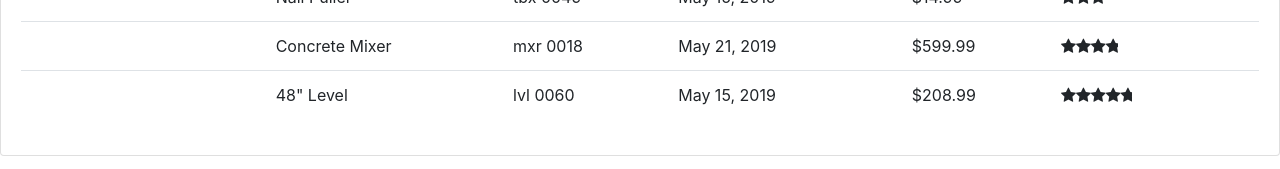
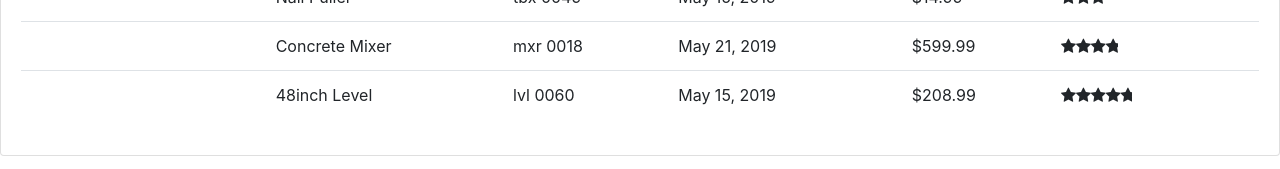
Before and after one commit to JakeAdams91/Angular-Practice, an Angular app: page / in a window 1280 px wide. Shown: the part 432-601 px from the top of the page. Built offline with nearby package versions, Linux system fonts and the light colour scheme.

Commit message:
added http get request to serve data from local JSONfile. simulating HTTPServer requests

```diff
--- a/angular.json
+++ b/angular.json
@@ -21,7 +21,8 @@
             "aot": false,
             "assets": [
               "src/favicon.ico",
-              "src/assets"
+              "src/assets",
+              "src/api"
             ],
             "styles": [
               "src/styles.css"
--- /dev/null
+++ b/src/api/products/products.json
@@ -0,0 +1,68 @@
+[
+  {
+    "productId": 1,
+    "message": "git add .",
+    "productName": "Garden Cart",
+    "productCode": "GDN-0023",
+    "releaseDate": "March 18, 2019",
+    "description": "15 gallon capacity garden cart",
+    "price": 32.99,
+    "starRating": 4.2,
+    "imageUrl": "N/A"
+  },
+  {
+    "productId": 4,
+    "message": "git commit",
+    "productName": "Duplex Nailes",
+    "productCode": "NNN-0123",
+    "releaseDate": "March 18, 2019",
+    "description": "100lbs Duplex nails",
+    "price": 42.00,
+    "starRating": 2.2,
+    "imageUrl": "N/A"
+  },
+  {
+    "productId": 2,
+    "message": "git push",
+    "productName": "Hammer",
+    "productCode": "TBX-0048",
+    "releaseDate": "May 21, 2019",
+    "description": "21oz Framing Hammer",
+    "price": 26.99,
+    "starRating": 4.8,
+    "imageUrl": "N/A 2.0"
+  },
+  {
+    "productId": 3,
+    "message": "git pull",
+    "productName": "Nail Puller",
+    "productCode": "TBX-0049",
+    "releaseDate": "May 15, 2019",
+    "description": "9inch Cats Paw",
+    "price": 14.99,
+    "starRating": 3.1,
+    "imageUrl": "N/A 2.0"
+  },
+  {
+    "productId": 5,
+    "message": "jsj",
+    "productName": "Concrete Mixer",
+    "productCode": "MXR-0018",
+    "releaseDate": "May 21, 2019",
+    "description": "Mixes up to 500lbs",
+    "price": 599.99,
+    "starRating": 3.8,
+    "imageUrl": "N/A 2.0"
+  },
+  {
+    "productId": 6,
+    "message": "sja",
+    "productName": "48inch Level",
+    "productCode": "LVL-0060",
+    "releaseDate": "May 15, 2019",
+    "description": "Made of Titanium Plastic",
+    "price": 208.99,
+    "starRating": 4.7,
+    "imageUrl": "N/A 2.0"
+  }
+]
--- a/src/app/app.module.ts
+++ b/src/app/app.module.ts
@@ -1,6 +1,7 @@
 import { BrowserModule } from '@angular/platform-browser';
 import { NgModule } from '@angular/core';
 import { FormsModule } from '@angular/forms';
+import { HttpClientModule } from '@angular/common/http';
 
 import { AppComponent } from './app.component';
 import { ProductListComponent } from './products/product-list.component';
@@ -16,7 +17,8 @@
   ],
   imports: [
     BrowserModule,
-    FormsModule
+    FormsModule,
+    HttpClientModule
   ],
   providers: [],
   bootstrap: [AppComponent]
--- a/src/app/products/product-list.component.ts
+++ b/src/app/products/product-list.component.ts
@@ -9,9 +9,8 @@
 })
 export class ProductListComponent implements OnInit {
 
-  constructor(private productService: ProductService) {
-    this.listFilter = '';
-  }
+
+  errorMessage: string;
   // Class Data
   pageTitle = 'Product List';
   // tslint:disable-next-line: no-inferrable-types
@@ -26,10 +25,13 @@
     this.filterString = value;
     this.filteredProducts = this.listFilter ? this.performFilter(this.listFilter) : this.products;
   }
-  filteredProducts: IProduct[];
+  filteredProducts: IProduct[] = [];
   products: IProduct[] = [];
+  // Class Functions
+  constructor(private productService: ProductService) {
+    this.listFilter = '';
+  }
 
-  // Class Functions
   onRatingClicked(message: string): void {
     this.pageTitle = 'Product List: ' + message;
   }
@@ -43,7 +45,14 @@
   }
   // on init, load this data (useful for pulling in data from Service / or DB)
   ngOnInit(): void {
-    this.products = this.productService.getProducts();
-    this.filteredProducts = this.products;
+    this.productService.getProducts().subscribe({
+      next: products => {
+        this.products = products;
+        console.log(this.products);
+        this.filteredProducts = this.products;
+        console.log(this.filteredProducts);
+       },
+      error: err => { this.errorMessage = err; }
+    });
   }
 }
--- a/src/app/products/product.service.ts
+++ b/src/app/products/product.service.ts
@@ -1,79 +1,33 @@
 // Service: think Vuex store.
 import { Injectable } from '@angular/core';
+import { HttpClient, HttpErrorResponse } from '@angular/common/http';
 import { IProduct } from './product';
+import { Observable, throwError } from 'rxjs';
+import { catchError, tap } from 'rxjs/operators';
 
 @Injectable({
   providedIn: 'root'
 })
 export class ProductService {
-  getProducts(): IProduct[] {
-    return [
-      {
-        productId: 1,
-        message: 'git add .',
-        productName: 'Garden Cart',
-        productCode: 'GDN-0023',
-        releaseDate: 'March 18, 2019',
-        description: '15 gallon capacity garden cart',
-        price: 32.99,
-        starRating: 4.2,
-        imageUrl: 'N/A'
-      },
-      {
-        productId: 4,
-        message: 'git commit',
-        productName: 'Duplex Nailes',
-        productCode: 'NNN-0123',
-        releaseDate: 'March 18, 2019',
-        description: '100lbs Duplex nails',
-        price: 42.00,
-        starRating: 2.2,
-        imageUrl: 'N/A'
-      },
-      {
-        productId: 2,
-        message: 'git push',
-        productName: 'Hammer',
-        productCode: 'TBX-0048',
-        releaseDate: 'May 21, 2019',
-        description: '21oz Framing Hammer',
-        price: 26.99,
-        starRating: 4.8,
-        imageUrl: 'N/A 2.0'
-      },
-      {
-        productId: 3,
-        message: 'git pull',
-        productName: 'Nail Puller',
-        productCode: 'TBX-0049',
-        releaseDate: 'May 15, 2019',
-        description: '9" Cats Paw',
-        price: 14.99,
-        starRating: 3.1,
-        imageUrl: 'N/A 2.0'
-      },
-      {
-        productId: 5,
-        message: 'jsj',
-        productName: 'Concrete Mixer',
-        productCode: 'MXR-0018',
-        releaseDate: 'May 21, 2019',
-        description: 'Mixes up to 500lbs',
-        price: 599.99,
-        starRating: 3.8,
-        imageUrl: 'N/A 2.0'
-      },
-      {
-        productId: 6,
-        message: 'sja',
-        productName: '48" Level',
-        productCode: 'LVL-0060',
-        releaseDate: 'May 15, 2019',
-        description: 'Made of Titanium Plastic',
-        price: 208.99,
-        starRating: 4.7,
-        imageUrl: 'N/A 2.0'
-      }
-    ];
+  private productUrl  = 'api/products/products.json';
+
+  constructor(private http: HttpClient) {}
+
+  private handleError(err: HttpErrorResponse) {
+    let errorMessage = '';
+    if (err.error instanceof ErrorEvent) {
+      errorMessage = `An error occurred: ${err.error.message}`;
+    } else {
+      errorMessage = `Server returned code: ${err.status}, error message is: ${err.message}`;
+    }
+    console.error(errorMessage);
+    return throwError(errorMessage);
+  }
+
+  getProducts(): Observable<IProduct[]> {
+    return this.http.get<IProduct[]>(this.productUrl).pipe(
+      tap(data => console.log('ALL: ' + JSON.stringify(data))),
+      catchError(this.handleError)
+    );
   }
 }
--- a/src/app/products/product.ts
+++ b/src/app/products/product.ts
@@ -5,8 +5,8 @@
   productName: string;
   productCode: string;
   releaseDate: string;
+  description: string;
   price: number;
-  description: string;
   starRating: number;
   imageUrl: string;
 }
```
